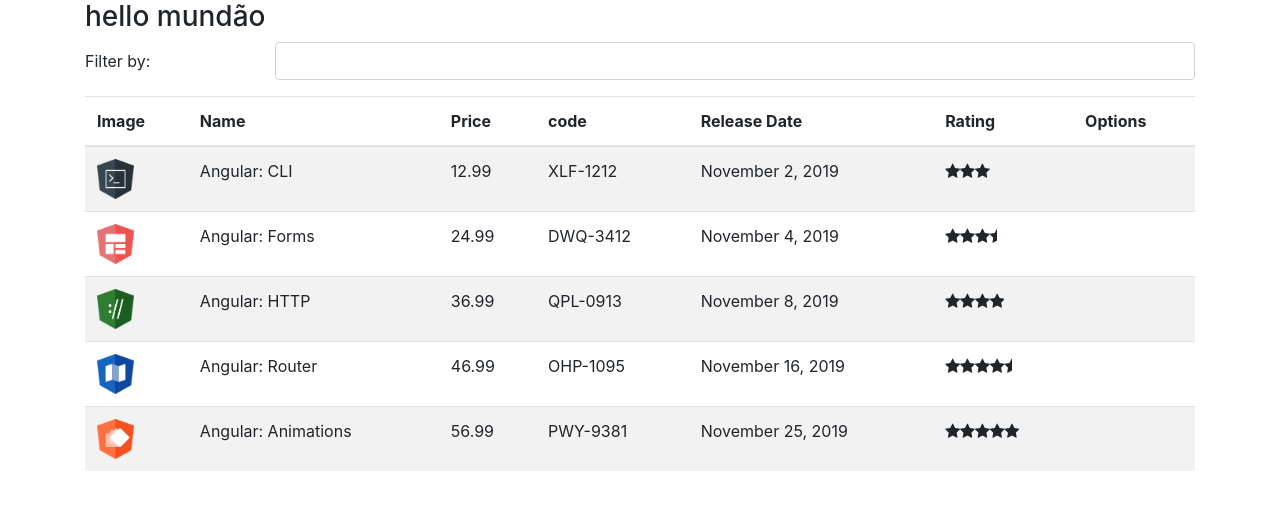
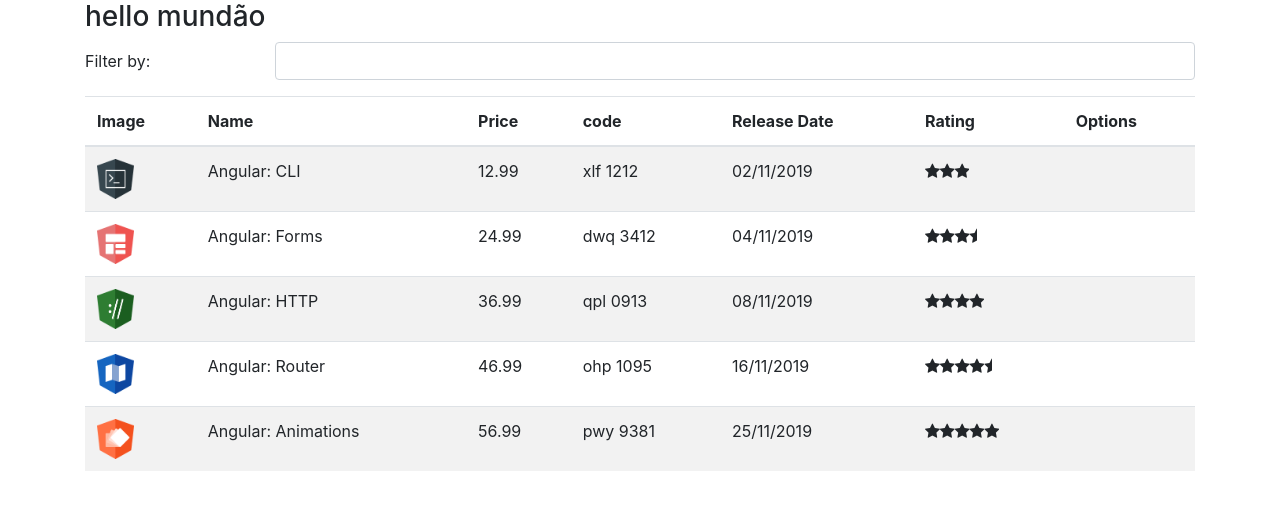
Before and after one commit to jhonyxf/course-manager-angular8, an Angular app: page / in a window 1280 px wide. Shown: the top 510 px of the page. Built offline with nearby package versions, Linux system fonts and the light colour scheme.

Commit message:
Criação Pipe

```diff
--- a/src/app/app.module.ts
+++ b/src/app/app.module.ts
@@ -6,12 +6,14 @@
 import { CourseListComponent } from './courses/course-list.component';
 import { StarComponent } from './star/star.component';
 import { CourseService } from './courses/course.service';
+import { ReplacePipe } from './pipe/replace.pipe';
 
 @NgModule({
   declarations: [
     AppComponent,
     CourseListComponent,
-    StarComponent
+    StarComponent,
+    ReplacePipe
   ],
   imports: [
     BrowserModule,
--- a/src/app/courses/course-list.component.html
+++ b/src/app/courses/course-list.component.html
@@ -25,8 +25,8 @@
             <td><img [src]="course.imageUrl" height="40"></td>
             <td>{{course.name}}</td>
             <td>{{course.price}}</td>
-            <td>{{course.code}}</td>
-            <td>{{course.releaseDate}}</td>
+            <td>{{course.code | lowercase | replace: '-':' '}}</td>
+            <td>{{course.releaseDate | date: 'dd/MM/yyyy' }}</td>
             <td>
                 <app-star [rating]="course.rating"></app-star>
             </td>
--- /dev/null
+++ b/src/app/pipe/replace.pipe.ts
@@ -0,0 +1,11 @@
+import { Pipe, PipeTransform } from '@angular/core';
+
+@Pipe({
+    name: 'replace'
+})
+export class ReplacePipe implements PipeTransform{
+
+    transform(value: string, char: string, valeuToReplace: string){
+        return value.replace(char, valeuToReplace);
+    }
+}
```
